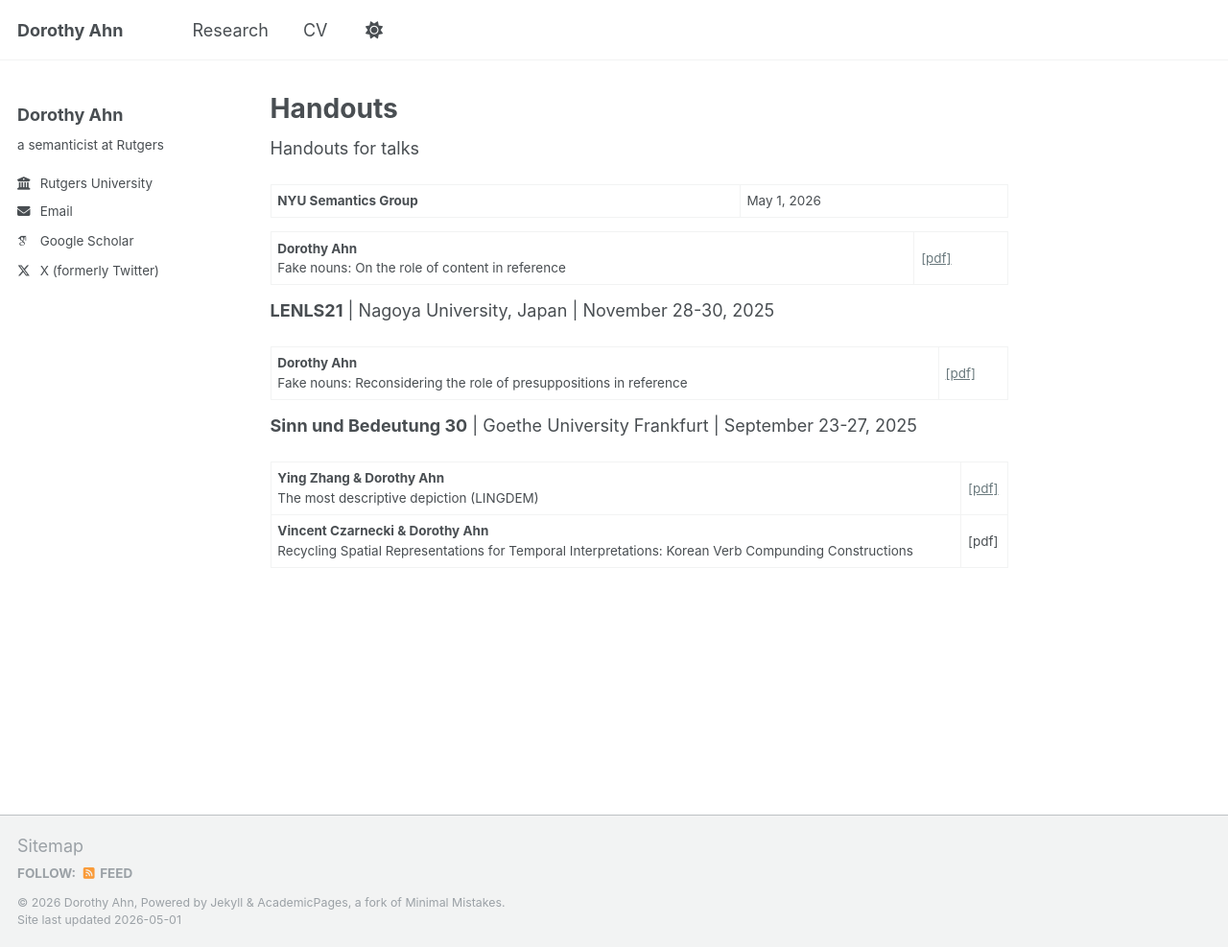
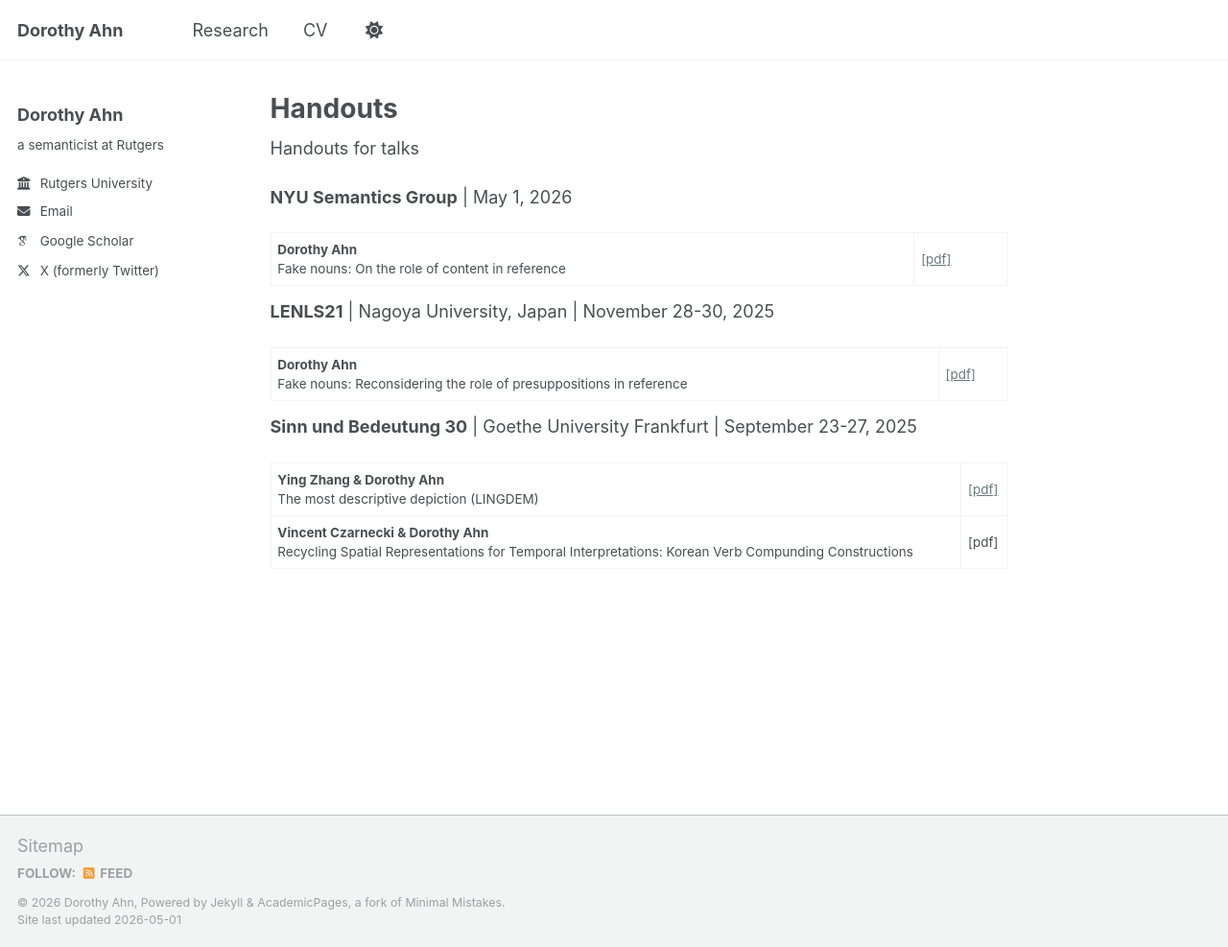
Before and after one commit to doroahn/doroahn.github.io, a Jekyll site: the page built from _pages/handouts.md, in a window 1280 px wide and 987 px high. Shown: the whole window at 96% size. Built offline with Jekyll 4.4.1, drawn with Linux system fonts in a browser that asks for light colours; some web fonts are replaced.

```diff
--- a/_pages/handouts.md
+++ b/_pages/handouts.md
@@ -6,7 +6,7 @@ author_profile: true
 
 Handouts for talks
 
-**NYU Semantics Group** | May 1, 2026
+**NYU Semantics Group** \| May 1, 2026
 
 <table>
  <tr>
@@ -19,6 +19,7 @@ Handouts for talks
     </td>
   </tr>
   </table>
+
 
 
 **LENLS21** \| Nagoya University, Japan \| November 28-30, 2025
```
